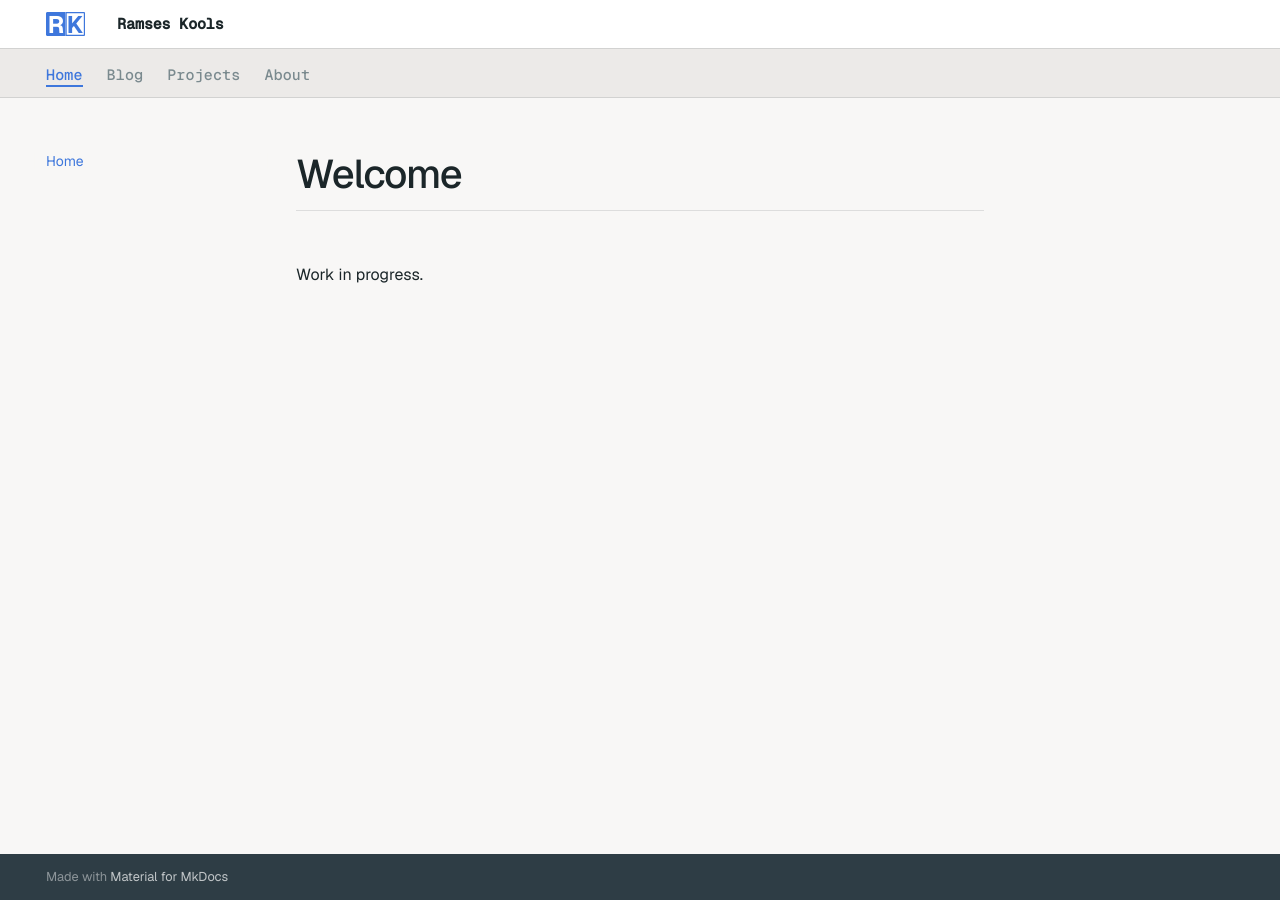
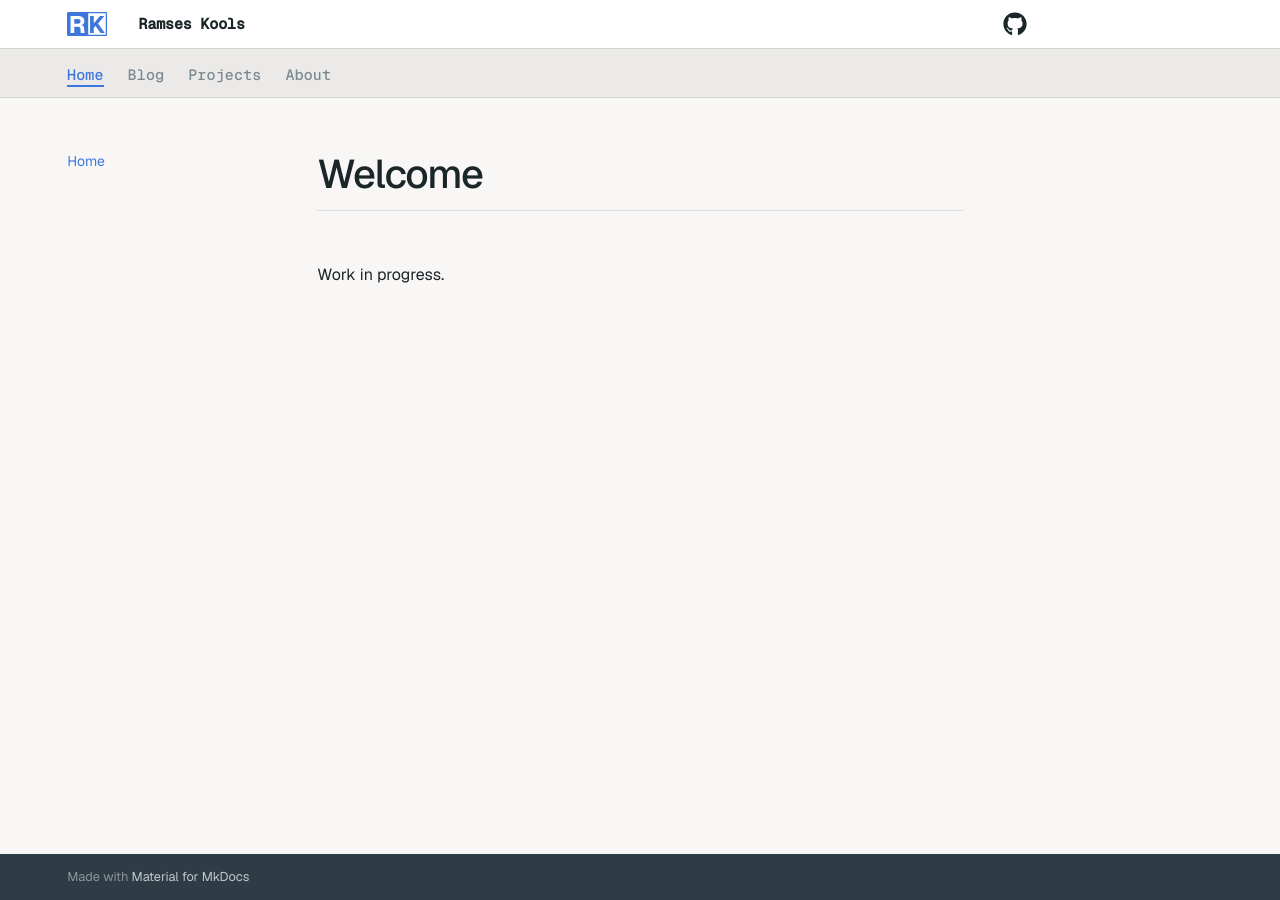
Before and after one commit to RamsesKools/my-blog, an MkDocs documentation site: the page built from docs/index.md, in a window 1280 px wide. Built offline with MkDocs 1.6.1 and Material for MkDocs 9.7.7, drawn with Linux system fonts in a browser that asks for light colours; comment, search, counter and statistics services are not loaded.

Commit message:
repo + mermaid

```diff
--- a/docs/assets/custom.css
+++ b/docs/assets/custom.css
@@ -172,9 +172,36 @@
     /* ACD Blue */
 }
 
+/* Repository widget: keep icon + version tag, hide name and popularity counts */
+.md-source__repository {
+    display: none;
+}
+
+.md-source__fact--stars,
+.md-source__fact--forks,
+.md-source__fact--repositories {
+    display: none;
+}
+
 /* Content area */
+.md-grid {
+    max-width: min(92vw, 1400px);
+}
+
 .md-content {
-    max-width: 760px;
+    width: 100%;
+}
+
+.md-content__inner {
+    max-width: clamp(44rem, 76vw, 86rem);
+    margin-left: auto;
+    margin-right: auto;
+}
+
+@media screen and (max-width: 76.1875em) {
+    .md-content__inner {
+        max-width: min(100%, 52rem);
+    }
 }
 
 /* Headings */
--- a/mkdocs.yml
+++ b/mkdocs.yml
@@ -1,11 +1,14 @@
 site_name: Ramses Kools
 site_url: https://blog.ramseskools.nl
+repo_url: https://github.com/RamsesKools/my-blog
 
 theme:
   name: material
   font: false
   logo: assets/logo-rk.svg
   favicon: assets/favicon.svg
+  icon:
+    repo: fontawesome/brands/github
   palette:
     scheme: default
     primary: custom
@@ -18,6 +21,13 @@
       blog_dir: blog
       draft_on_serve: true
 
+markdown_extensions:
+  - pymdownx.superfences:
+      custom_fences:
+        - name: mermaid
+          class: mermaid
+          format: !!python/name:pymdownx.superfences.fence_code_format
+
 extra_css:
   - assets/custom.css
 
```
